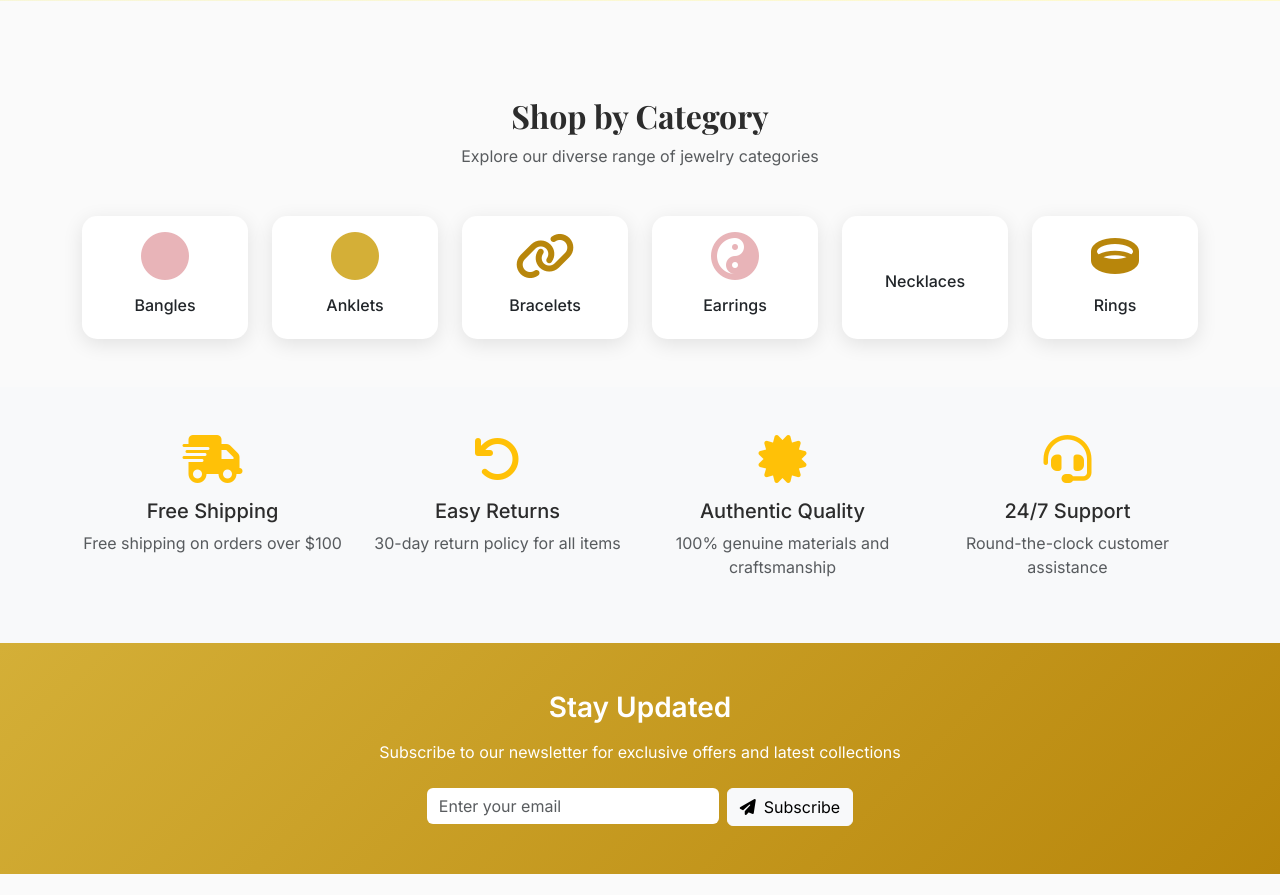
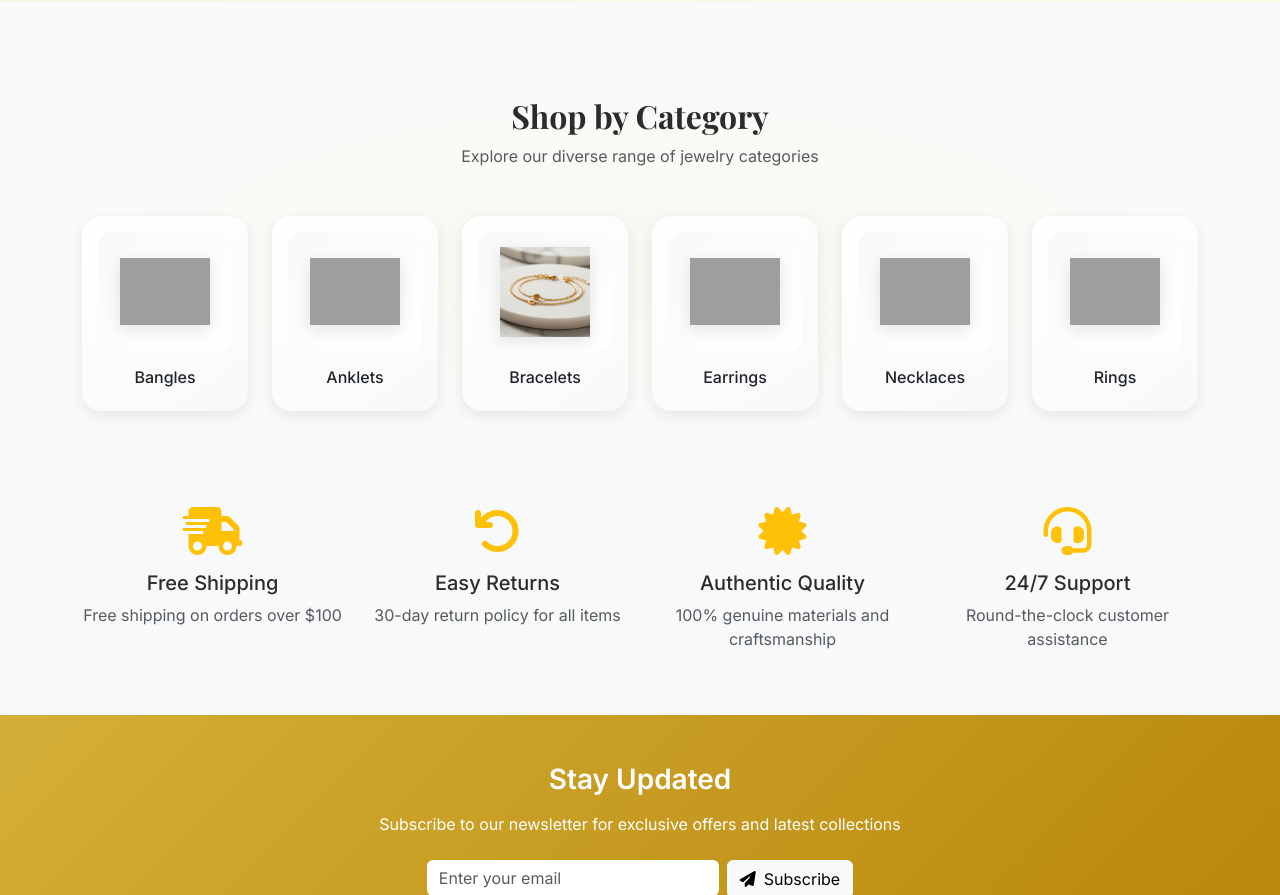
Before and after one commit to SARATH0899/Lustre-Realm, a Django app: page / in a window 1280 px wide. Shown: the part 564-1459 px from the top of the page. Run offline with Django 4.2, Linux system fonts and the light colour scheme; grey boxes are pictures that could not be loaded.

Commit message:
Enhance website aesthetics with new product images and visuals
Integrates static image assets for various jewelry categories into the home page template (templates/core/home.html) and adds new image files to the static directory to improve the visual appeal of the e-commerce site.

Replit-Commit-Author: Agent
Replit-Commit-Session-Id: bd6d07b8-cddd-4a01-a242-1b59f68dd3d7
Replit-Commit-Checkpoint-Type: full_checkpoint
Replit-Commit-Screenshot-Url: https://storage.googleapis.com/screenshot-production-us-central1/56a2b6ef-f99d-42da-b166-b6ebb72d7507/bd6d07b8-cddd-4a01-a242-1b59f68dd3d7/YP8Xnbc

```diff
--- a/templates/core/home.html
+++ b/templates/core/home.html
@@ -1,4 +1,5 @@
 {% extends 'base.html' %}
+{% load static %}
 
 {% block title %}Premium Jewelry & Ornaments - Ornaments Store{% endblock %}
 
@@ -26,9 +27,15 @@
             </div>
             <div class="col-lg-6 text-center">
                 <div class="position-relative">
-                    <div class="bg-warning rounded-circle d-inline-flex align-items-center justify-content-center"
-                         style="width: 300px; height: 300px; opacity: 0.1; position: absolute; top: 50%; left: 50%; transform: translate(-50%, -50%);"></div>
-                    <i class="fas fa-gem" style="font-size: 8rem; color: var(--primary-gold); position: relative; z-index: 1;"></i>
+                    <div class="hero-jewelry-showcase">
+                        <img src="{% static 'images/Gold_necklace_luxury_jewelry_ae92c463.png' %}" alt="Luxury Jewelry Collection" class="img-fluid rounded-circle hero-main-image">
+                        <div class="floating-jewelry floating-jewelry-1">
+                            <img src="{% static 'images/Gold_drop_earrings_luxury_0b12974e.png' %}" alt="Gold Earrings" class="img-fluid">
+                        </div>
+                        <div class="floating-jewelry floating-jewelry-2">
+                            <img src="{% static 'images/Golden_bangles_luxury_jewelry_bd905fe5.png' %}" alt="Gold Bangles" class="img-fluid">
+                        </div>
+                    </div>
                 </div>
             </div>
         </div>
@@ -47,8 +54,8 @@
             <div class="col-lg-2 col-md-4 col-6">
                 <div class="card h-100 border-0 text-center category-card">
                     <div class="card-body">
-                        <div class="mb-3">
-                            <i class="fas fa-circle fa-3x" style="color: var(--rose-gold);"></i>
+                        <div class="category-image-wrapper mb-3">
+                            <img src="{% static 'images/Golden_bangles_luxury_jewelry_bd905fe5.png' %}" alt="Golden Bangles" class="img-fluid category-image">
                         </div>
                         <h6 class="card-title">Bangles</h6>
                     </div>
@@ -57,8 +64,8 @@
             <div class="col-lg-2 col-md-4 col-6">
                 <div class="card h-100 border-0 text-center category-card">
                     <div class="card-body">
-                        <div class="mb-3">
-                            <i class="fas fa-circle fa-3x" style="color: var(--primary-gold);"></i>
+                        <div class="category-image-wrapper mb-3">
+                            <img src="{% static 'images/Gold_anklets_luxury_jewelry_368c21b5.png' %}" alt="Gold Anklets" class="img-fluid category-image">
                         </div>
                         <h6 class="card-title">Anklets</h6>
                     </div>
@@ -67,8 +74,8 @@
             <div class="col-lg-2 col-md-4 col-6">
                 <div class="card h-100 border-0 text-center category-card">
                     <div class="card-body">
-                        <div class="mb-3">
-                            <i class="fas fa-link fa-3x" style="color: var(--secondary-gold);"></i>
+                        <div class="category-image-wrapper mb-3">
+                            <img src="{% static 'images/Gold_bracelets_luxury_jewelry_4bb08424.png' %}" alt="Gold Bracelets" class="img-fluid category-image">
                         </div>
                         <h6 class="card-title">Bracelets</h6>
                     </div>
@@ -77,8 +84,8 @@
             <div class="col-lg-2 col-md-4 col-6">
                 <div class="card h-100 border-0 text-center category-card">
                     <div class="card-body">
-                        <div class="mb-3">
-                            <i class="fas fa-yin-yang fa-3x" style="color: var(--rose-gold);"></i>
+                        <div class="category-image-wrapper mb-3">
+                            <img src="{% static 'images/Gold_drop_earrings_luxury_0b12974e.png' %}" alt="Gold Drop Earrings" class="img-fluid category-image">
                         </div>
                         <h6 class="card-title">Earrings</h6>
                     </div>
@@ -87,8 +94,8 @@
             <div class="col-lg-2 col-md-4 col-6">
                 <div class="card h-100 border-0 text-center category-card">
                     <div class="card-body">
-                        <div class="mb-3">
-                            <i class="fas fa-necklace fa-3x" style="color: var(--primary-gold);"></i>
+                        <div class="category-image-wrapper mb-3">
+                            <img src="{% static 'images/Gold_necklace_luxury_jewelry_ae92c463.png' %}" alt="Gold Necklace" class="img-fluid category-image">
                         </div>
                         <h6 class="card-title">Necklaces</h6>
                     </div>
@@ -97,8 +104,8 @@
             <div class="col-lg-2 col-md-4 col-6">
                 <div class="card h-100 border-0 text-center category-card">
                     <div class="card-body">
-                        <div class="mb-3">
-                            <i class="fas fa-ring fa-3x" style="color: var(--secondary-gold);"></i>
+                        <div class="category-image-wrapper mb-3">
+                            <img src="{% static 'images/Gold_rings_collection_luxury_7dd17464.png' %}" alt="Gold Rings Collection" class="img-fluid category-image">
                         </div>
                         <h6 class="card-title">Rings</h6>
                     </div>
@@ -180,11 +187,41 @@
     .category-card {
         transition: all 0.3s ease;
         cursor: pointer;
+        border-radius: 20px;
+        overflow: hidden;
+        background: linear-gradient(145deg, #ffffff, #f8f9fa);
+        box-shadow: 0 5px 15px rgba(0,0,0,0.08);
     }
 
     .category-card:hover {
-        transform: translateY(-10px);
-        box-shadow: 0 10px 30px rgba(0,0,0,0.15);
+        transform: translateY(-15px);
+        box-shadow: 0 20px 40px rgba(212, 175, 55, 0.3);
+    }
+
+    .category-image-wrapper {
+        width: 100%;
+        height: 120px;
+        overflow: hidden;
+        border-radius: 15px;
+        position: relative;
+        background: linear-gradient(135deg, #f8f9fa, #ffffff);
+        padding: 15px;
+        display: flex;
+        align-items: center;
+        justify-content: center;
+    }
+
+    .category-image {
+        max-width: 90px;
+        max-height: 90px;
+        object-fit: contain;
+        transition: all 0.3s ease;
+        filter: drop-shadow(0 4px 8px rgba(0,0,0,0.1));
+    }
+
+    .category-card:hover .category-image {
+        transform: scale(1.1);
+        filter: drop-shadow(0 8px 16px rgba(212, 175, 55, 0.4));
     }
 
     .hero-section {
@@ -192,5 +229,93 @@
         display: flex;
         align-items: center;
     }
+
+    .hero-jewelry-showcase {
+        position: relative;
+        display: inline-block;
+    }
+
+    .hero-main-image {
+        width: 280px;
+        height: 280px;
+        object-fit: cover;
+        border: 8px solid white;
+        box-shadow: 0 15px 35px rgba(0,0,0,0.2);
+        filter: drop-shadow(0 10px 20px rgba(212, 175, 55, 0.3));
+    }
+
+    .floating-jewelry {
+        position: absolute;
+        width: 80px;
+        height: 80px;
+        border-radius: 50%;
+        background: white;
+        padding: 10px;
+        box-shadow: 0 8px 25px rgba(0,0,0,0.15);
+        animation: float 3s ease-in-out infinite;
+    }
+
+    .floating-jewelry img {
+        width: 100%;
+        height: 100%;
+        object-fit: cover;
+        border-radius: 50%;
+    }
+
+    .floating-jewelry-1 {
+        top: -20px;
+        right: -30px;
+        animation-delay: 0s;
+    }
+
+    .floating-jewelry-2 {
+        bottom: 20px;
+        left: -40px;
+        animation-delay: 1.5s;
+    }
+
+    @keyframes float {
+        0%, 100% {
+            transform: translateY(0px);
+        }
+        50% {
+            transform: translateY(-20px);
+        }
+    }
+
+    @media (max-width: 768px) {
+        .hero-main-image {
+            width: 200px;
+            height: 200px;
+        }
+
+        .floating-jewelry {
+            width: 60px;
+            height: 60px;
+        }
+
+        .floating-jewelry-1 {
+            top: -10px;
+            right: -20px;
+        }
+
+        .floating-jewelry-2 {
+            bottom: 10px;
+            left: -20px;
+        }
+
+        .category-image-wrapper {
+            height: 100px;
+        }
+
+        .category-image {
+            max-width: 70px;
+            max-height: 70px;
+        }
+    }
+
+    .categories-section {
+        background: radial-gradient(ellipse at center, rgba(245, 245, 220, 0.3) 0%, transparent 70%);
+    }
 </style>
 {% endblock %}
```
Also changed, not shown: attached_assets/generated_images/Gold_anklets_luxury_jewelry_368c21b5.png (added), attached_assets/generated_images/Gold_bracelets_luxury_jewelry_4bb08424.png (added), attached_assets/generated_images/Gold_drop_earrings_luxury_0b12974e.png (added), attached_assets/generated_images/Gold_necklace_luxury_jewelry_ae92c463.png (added), attached_assets/generated_images/Gold_rings_collection_luxury_7dd17464.png (added), attached_assets/generated_images/Golden_bangles_luxury_jewelry_bd905fe5.png (added), static/images/Gold_bracelets_luxury_jewelry_4bb08424.png (added), 6 other files.
